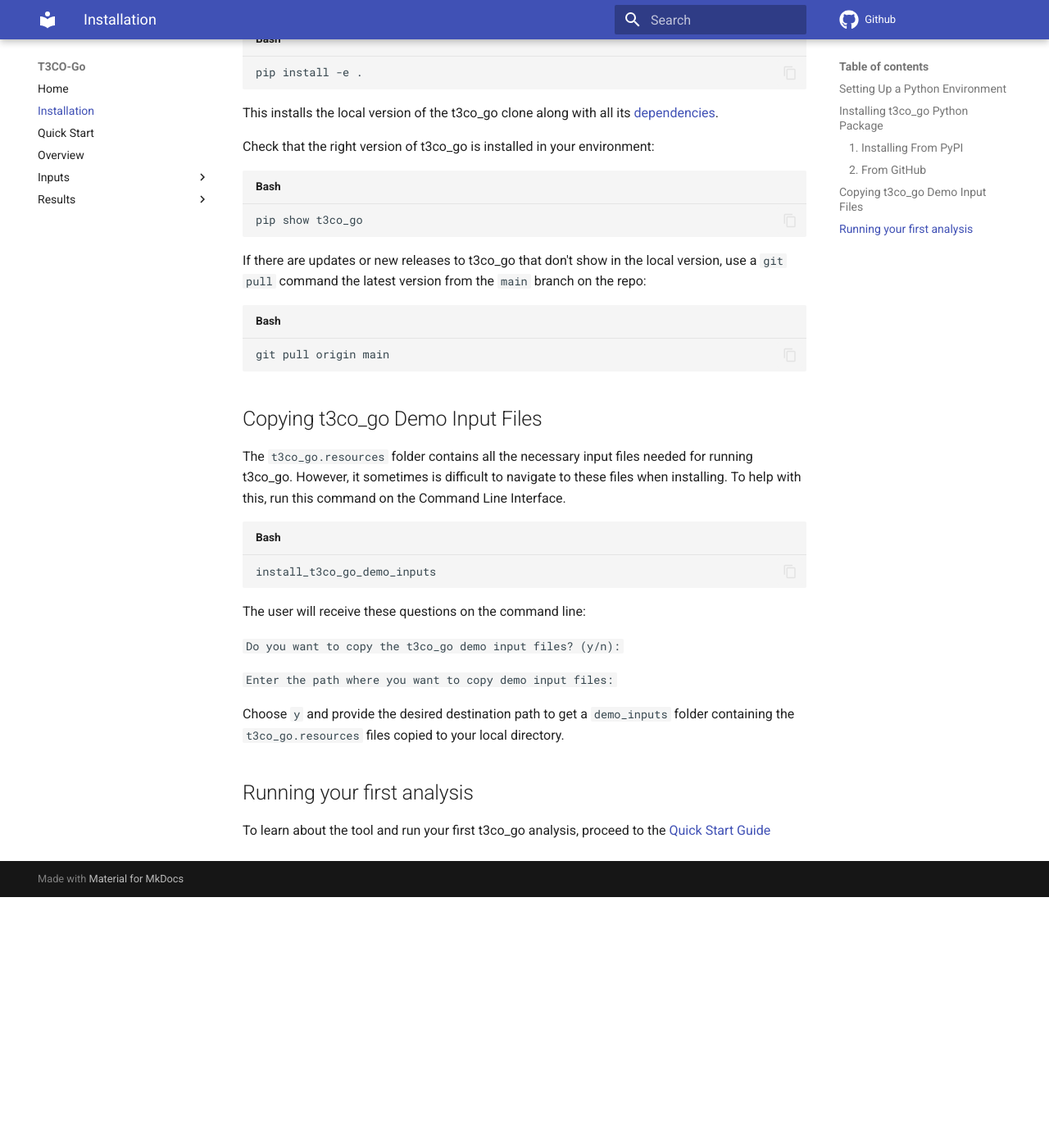
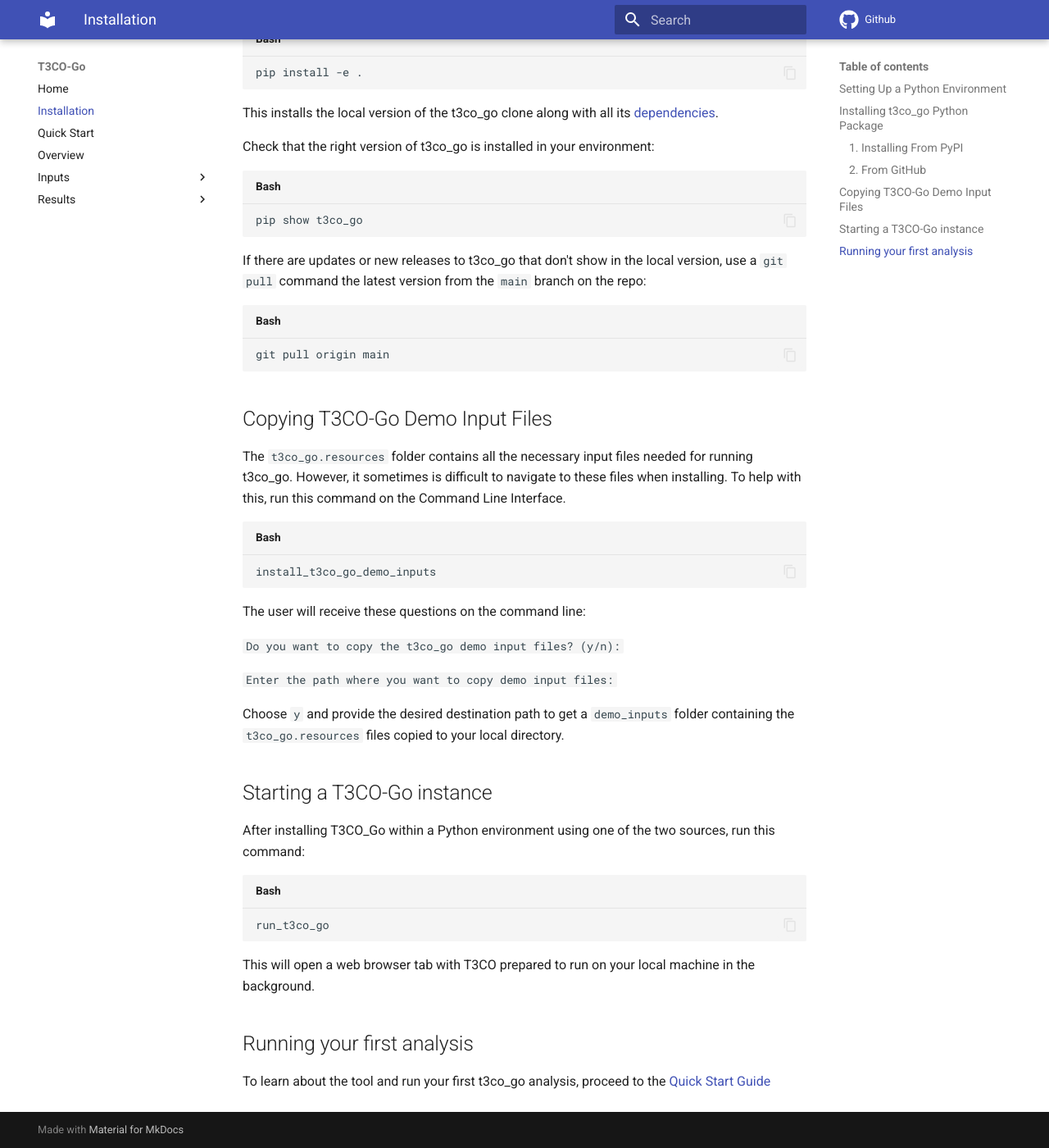
Before and after one commit to NREL/T3CO_Go, an MkDocs documentation site: the page built from docs/installation.md, in a window 1280 px wide and 1400 px high, scrolled down 1698 px. Shown: the whole window at 82% size. Built offline with MkDocs 1.6.1 and Material for MkDocs 9.7.7, drawn with Linux system fonts in a browser that asks for light colours; before the commit the page ends 2792 px from its top, so only the background shows below that; some of the changed text lies outside the part shown.

Commit message:
Update installation and quick start instructions

````diff
--- a/docs/installation.md
+++ b/docs/installation.md
@@ -1,5 +1,7 @@
 # Installation
+
 ## Setting Up a Python Environment <a name="setting-up-env"></a>
+
 This package depends on [Python](https://www.python.org/downloads/)>=3.8 and <=3.10. To create an environment containing the appropriate Python version and a built-in `pip`, there are two preferred ways:
 
 1. First option is to use [**conda**](https://docs.conda.io/projects/conda/en/latest/user-guide/install/index.html):
@@ -81,5 +93,16 @@ The user will receive these questions on the command line:
 
 Choose `y` and provide the desired destination path to get a `demo_inputs` folder containing the `t3co_go.resources` files copied to your local directory.
 
+## Starting a T3CO-Go instance
+
+After installing T3CO_Go within a Python environment using one of the two sources, run this command:
+
+```bash
+run_t3co_go
+```
+
+This will open a web browser tab with T3CO prepared to run on your local machine in the background.
+
 ## Running your first analysis
+
 To learn about the tool and run your first t3co_go analysis, proceed to the [Quick Start Guide](./quick_start.md)
````
Also changed, not shown: other parts of docs/installation.md (+14 -4 lines), README.md (+40 -10 lines), docs/index.md (+2 -4 lines), docs/quick_start.md (+7 -1 lines).
